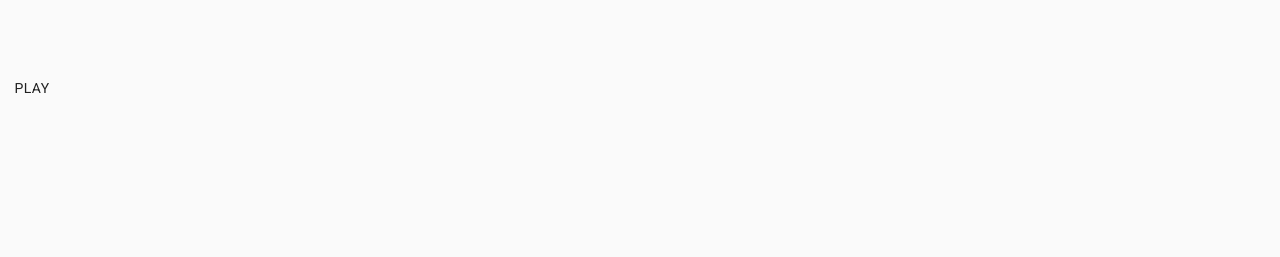
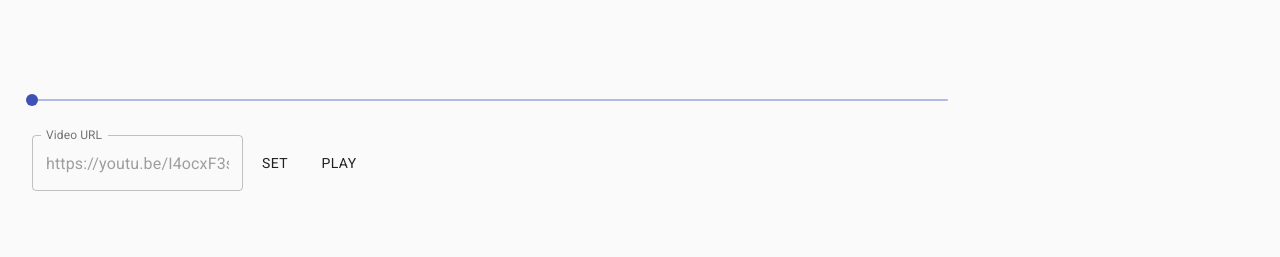
Before and after one commit to ilmannafian04/watchdog, a React (Create React App) app in the folder watchdog_fe/: page /watch/1 in a window 1280 px wide. Shown: the part 481-738 px from the top of the page. Built offline with nearby package versions, Linux system fonts and the light colour scheme; no server answers.

Commit message:
add change video feature

```diff
--- a/watchdog_fe/src/app/watchRoom/player/Player.tsx
+++ b/watchdog_fe/src/app/watchRoom/player/Player.tsx
@@ -52,6 +52,9 @@ const Player = () => {
                         default:
                     }
                     break;
+                case 'changeVideo':
+                    setPlayerState({ ...playerState, url: message.data });
+                    break;
                 default:
             }
         };
--- a/watchdog_fe/src/app/watchRoom/player/PlayerControl.tsx
+++ b/watchdog_fe/src/app/watchRoom/player/PlayerControl.tsx
@@ -1,5 +1,5 @@
-import { Box, Button } from '@material-ui/core';
-import React from 'react';
+import { Box, Button, Slider, TextField } from '@material-ui/core';
+import React, { ChangeEvent, FormEvent, useState } from 'react';
 import { useRecoilState, useRecoilValue } from 'recoil';
 
 import playerStateAtom from '../../../atom/playerStateAtom';
@@ -7,14 +7,35 @@ import roomSocketAtom from '../../../atom/roomSocketAtom';
 
 const PlayerControl = () => {
     const [playerState, setPlayerState] = useRecoilState(playerStateAtom);
+    const [urlForm, setUrlForm] = useState('');
     const roomSocket = useRecoilValue(roomSocketAtom);
     const setPlaying = (playing: boolean) => {
         setPlayerState((state) => {
             return { ...state, playing: playing };
         });
     };
+    const handleSetUrl = (event: FormEvent) => {
+        event.preventDefault();
+        roomSocket.player?.send(JSON.stringify({ type: 'changeVideo', data: urlForm }));
+    };
     return (
+        <Box width="100%">
+            <Box paddingX="2rem" paddingY="1rem" display="flex" flexDirection="column">
+                <Box children={<Slider />} marginBottom="1rem" />
                 <Box display="flex">
+                    <form onSubmit={handleSetUrl}>
+                        <Box display="flex">
+                            <TextField
+                                variant="outlined"
+                                placeholder={playerState.url}
+                                label="Video URL"
+                                value={urlForm}
+                                onChange={(event: ChangeEvent<HTMLTextAreaElement>) => setUrlForm(event.target.value)}
+                                InputLabelProps={{ shrink: true }}
+                            />
+                            <Button type="submit">Set</Button>
+                        </Box>
+                    </form>
                     <Button
                         onClick={() => {
                             setPlaying(!playerState.playing);
@@ -29,6 +50,8 @@ const PlayerControl = () => {
                         {playerState.playing ? 'Pause' : 'Play'}
                     </Button>
                 </Box>
+            </Box>
+        </Box>
     );
 };
 
```
Also changed, not shown: 1 other file (tests, documents, lock files or other folders). Lines whose indentation alone changed are shown as unchanged.
